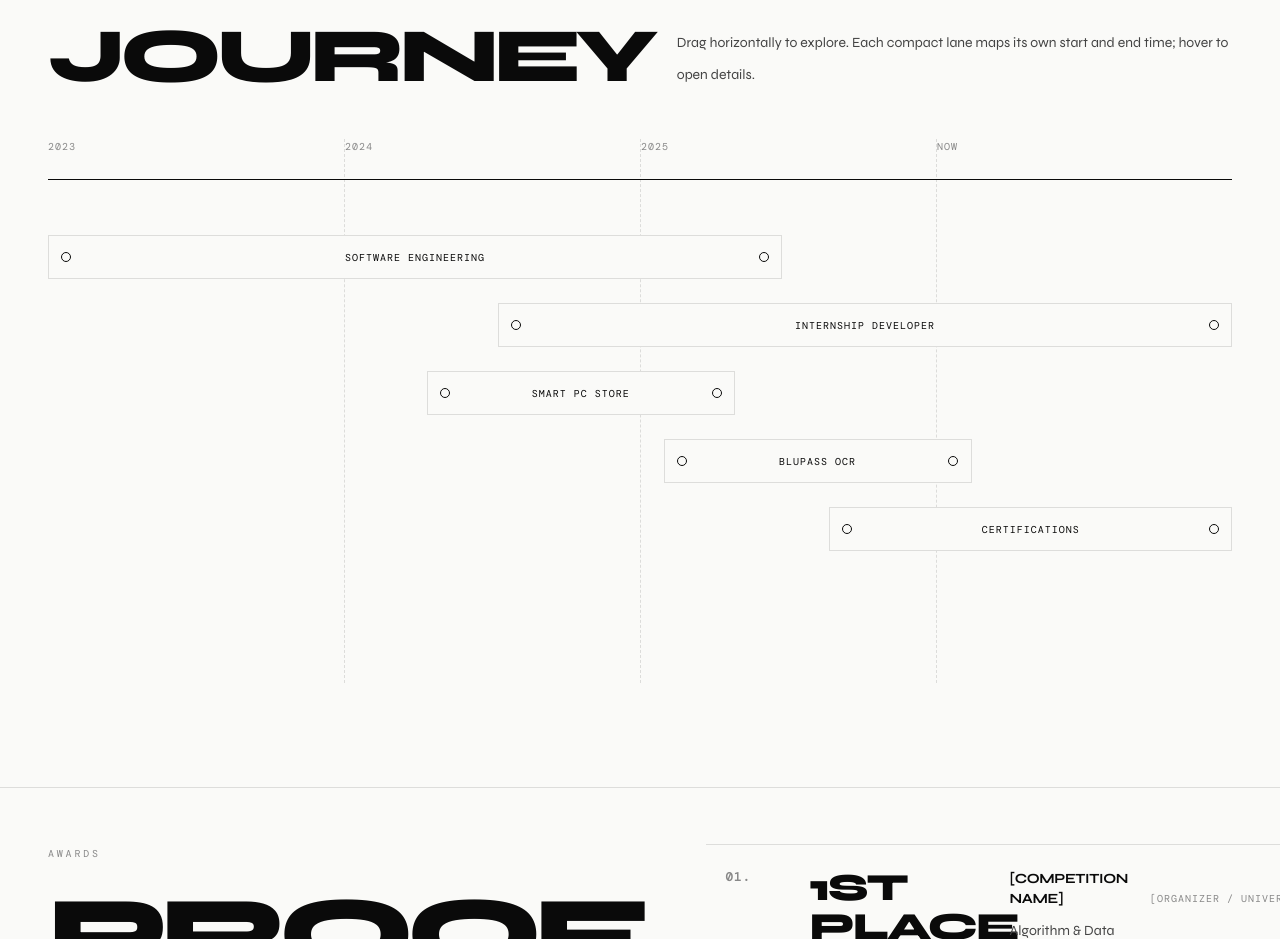
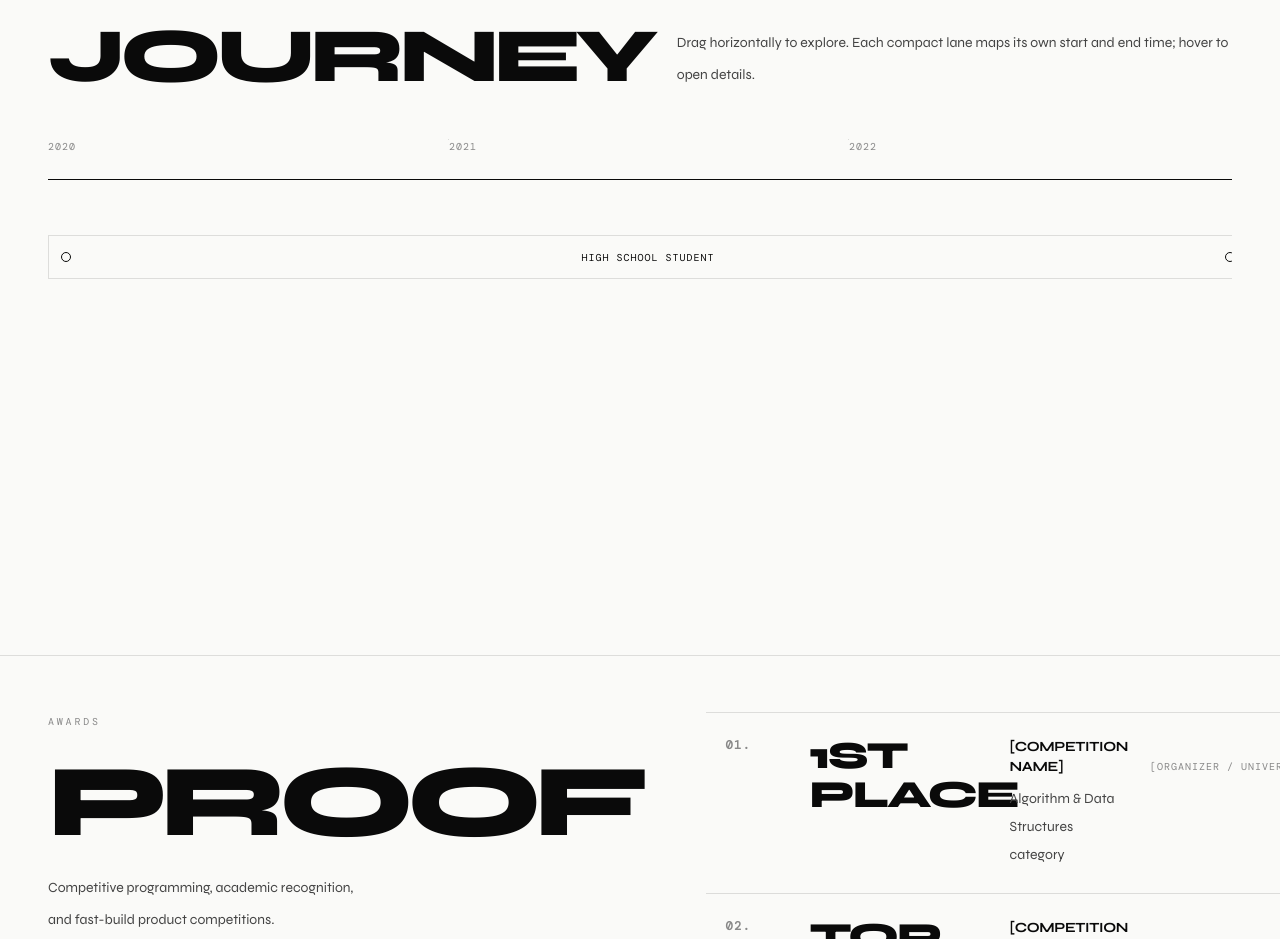
Before and after one commit to ldanh270/portfolio, a Next.js app: page /about in a window 1280 px wide. Shown: the part 1800-2739 px from the top of the page. Built offline with nearby package versions, Linux system fonts and the light colour scheme; a web font is replaced by a local one.

Commit message:
feat: add data for timeline

```diff
--- a/src/app/about/page.tsx
+++ b/src/app/about/page.tsx
@@ -3,6 +3,7 @@ import Link from "next/link";
 import { AboutAwards } from "@/components/sections/about/AboutAwards";
 import { AboutCertificates } from "@/components/sections/about/AboutCertificates";
 import { AboutTimeline } from "@/components/sections/about/AboutTimeline";
+import { AboutExperience } from "@/components/sections/about/AboutExperience";
 import { AboutGrid } from "@/components/sections/about/AboutGrid";
 import { FadeIn } from "@/components/ui/FadeIn";
 import { MarqueeText } from "@/components/ui/MarqueeText";
@@ -77,7 +78,6 @@ export default function AboutPage() {
 
 			<RevealLine />
 			<AboutTimeline />
-
 
 			<AboutAwards />
 			<AboutCertificates />
--- a/src/app/globals.css
+++ b/src/app/globals.css
@@ -78,3 +78,13 @@ body {
 		animation-iteration-count: 1 !important;
 	}
 }
+
+@layer utilities {
+	.no-scrollbar::-webkit-scrollbar {
+		display: none;
+	}
+	.no-scrollbar {
+		-ms-overflow-style: none;
+		scrollbar-width: none;
+	}
+}
--- a/src/components/layout/Footer.tsx
+++ b/src/components/layout/Footer.tsx
@@ -9,6 +9,7 @@ export function Footer() {
 			<Link href="/">
 				<Image
 					src="/logo.svg"
+					loading="eager"
 					alt={site.name}
 					width={60}
 					height={60}
--- a/src/components/layout/Header.tsx
+++ b/src/components/layout/Header.tsx
@@ -17,6 +17,7 @@ export function Header() {
 				<Link href="/">
 					<Image
 						src="/logo.svg"
+						loading="eager"
 						alt={site.name}
 						width={60}
 						height={60}
--- a/src/components/sections/about/AboutExperience.tsx
+++ b/src/components/sections/about/AboutExperience.tsx
@@ -1,91 +1,208 @@
+"use client";
+
+import { motion } from "framer-motion";
+import type { CSSProperties } from "react";
 import { FadeIn } from "@/components/ui/FadeIn";
-import { StaggerItem, StaggerList } from "@/components/ui/StaggerList";
+import { RadialHover } from "@/components/ui/RadialHover";
 
 type Experience = {
-	period: string;
+	year: string;
 	role: string;
 	company: string;
 	type: string;
 	description: string;
 	tags: string[];
+	startYear: number;
+	durationYears: number;
 };
+
+const YEAR_WIDTH = 150; // px per year
 
 const experiences: Experience[] = [
 	{
-		period: "2024 — Now",
+		year: "2023",
+		role: "Freelance Fullstack Developer",
+		company: "Independent",
+		type: "Freelance",
+		description:
+			"Delivering web apps, mobile apps, and AI-powered chatbot solutions for clients across various industries.",
+		tags: ["Next.js", "React Native", "LangChain"],
+		startYear: 0,
+		durationYears: 2,
+	},
+	{
+		year: "2024",
 		role: "Software Engineer Intern (Part-time)",
 		company: "[Company Name]",
 		type: "Internship",
 		description:
 			"Building and maintaining production features across the full stack. Working with React, Node.js, and PostgreSQL in a real-world engineering team.",
 		tags: ["React", "Node.js", "PostgreSQL"],
+		startYear: 1,
+		durationYears: 2,
 	},
 	{
-		period: "2023 — Now",
-		role: "Freelance Fullstack Developer",
-		company: "Independent",
-		type: "Freelance",
-		description:
-			"Delivering web apps, mobile apps, and AI-powered chatbot solutions for clients across various industries.",
-		tags: ["Next.js", "React Native", "LangChain"],
+		year: "2025",
+		role: "Full-stack Developer",
+		company: "OUTFIZ",
+		type: "Full-time",
+		description: "Production frontend work across real product flows, interface details, and feature delivery.",
+		tags: ["React", "TypeScript", "Tailwind"],
+		startYear: 2,
+		durationYears: 1,
+	},
+	{
+		year: "2026",
+		role: "Senior Fullstack Engineer",
+		company: "TechCorp",
+		type: "Full-time",
+		description: "Building scalable, modern applications with a strong eye for interface detail and long-term maintainability.",
+		tags: ["React", "Node.js", "TypeScript", "AWS"],
+		startYear: 3,
+		durationYears: 2,
+	},
+	{
+		year: "2028",
+		role: "Tech Lead",
+		company: "FutureVentures",
+		type: "Full-time",
+		description: "Leading engineering teams on AI-powered products and cloud infrastructure.",
+		tags: ["React", "Node.js", "AI/ML", "Kubernetes"],
+		startYear: 5,
+		durationYears: 1,
 	},
 ];
 
+const years = ["2023", "2024", "2025", "2026", "2027", "2028", "2029"];
+
+function ExperienceCard({ experience }: { experience: Experience }) {
+	const left = experience.startYear * YEAR_WIDTH;
+	const width = experience.durationYears * YEAR_WIDTH;
+
+	return (
+		<div
+			className="group absolute z-10 h-24 hover:z-50 focus-within:z-50"
+			style={
+				{
+					left: `${left}px`,
+					top: 0,
+					width: `${width}px`,
+				} as CSSProperties
+			}
+		>
+			<article className="pointer-events-none absolute bottom-full left-0 z-60 w-fit border border-brand-border bg-brand-white p-4 opacity-0 shadow-[8px_8px_0_#0a0a0a] transition duration-300 group-hover:pointer-events-auto group-hover:opacity-100 group-hover:-translate-y-2 mb-2">
+				<header className="mb-3 flex items-start justify-between gap-4">
+					<p className="font-mono text-[10px] uppercase tracking-widest text-brand-gray">
+						{experience.type}
+					</p>
+					<time className="font-mono text-[10px] uppercase tracking-widest text-brand-gray">
+						{experience.year}
+					</time>
+				</header>
+				<h3 className="text-lg font-extrabold uppercase leading-tight tracking-tighter w-fit max-w-xs">
+					{experience.role}
+				</h3>
+				<p className="mt-2 font-mono text-[10px] uppercase leading-5 tracking-widest text-brand-gray">
+					{experience.company}
+				</p>
+				<p className="mt-3 text-sm leading-6 text-[#444] max-w-sm">{experience.description}</p>
+				<div className="mt-3 flex flex-wrap gap-2">
+					{experience.tags.map((tag) => (
+						<span
+							key={tag}
+							className="border border-brand-border px-2 py-1 font-mono text-[9px] uppercase tracking-widest"
+						>
+							{tag}
+						</span>
+					))}
+				</div>
+			</article>
+			<RadialHover
+				className="z-10 h-full w-full cursor-grab border border-brand-border bg-brand-white active:cursor-grabbing transition-all group-hover:bg-brand-black group-hover:text-brand-white"
+				contentClassName="flex h-full w-full items-center justify-center px-3 text-center"
+				ariaLabel={`${experience.role}, ${experience.year}`}
+			>
+				<div className="flex flex-col items-center gap-1">
+					<span className="h-2 w-2 rounded-full border border-current bg-brand-white group-hover:bg-brand-black" />
+					<span className="truncate px-2 font-mono text-[9px] uppercase tracking-widest">
+						{experience.role.split(" ").slice(0, 2).join(" ")}
+					</span>
+					<span className="font-mono text-[10px] uppercase tracking-widest text-brand-gray group-hover:text-brand-white/60">
+						{experience.year}
+					</span>
+				</div>
+			</RadialHover>
+		</div>
+	);
+}
+
 export function AboutExperience() {
 	return (
-		<section className="grid border-b border-brand-border px-6 py-12 sm:px-12 lg:grid-cols-[0.32fr_1fr] lg:gap-14">
-			<FadeIn className="mb-10 lg:mb-0" y={28}>
+		<section className="relative border-b border-brand-border px-6 py-18 sm:px-12 overflow-hidden">
+			<header className="mb-12 grid gap-6 lg:grid-cols-[0.36fr_1fr]">
+				<FadeIn y={24}>
 					<p className="mb-5 font-mono text-[10px] uppercase leading-5 tracking-[0.24em] text-brand-gray">
 						Experience
 					</p>
 					<h2 className="text-[clamp(2.6rem,6vw,5.5rem)] font-extrabold uppercase leading-[0.92] tracking-[-0.07em]">
 						Work
 					</h2>
-				<p className="mt-5 max-w-xs text-sm leading-7 text-[#444]">
-					Production work across web, mobile, and AI products.
+				</FadeIn>
+				<FadeIn
+					y={20}
+					className="max-w-2xl lg:self-end"
+				>
+					<p className="text-sm leading-8 text-[#444]">
+						Drag horizontally to explore my work journey. Hover over each card to see details and technologies used.
 					</p>
 				</FadeIn>
+			</header>
 
-			<StaggerList className="relative border-t border-brand-border before:absolute before:left-[92px] before:top-0 before:hidden before:h-full before:w-px before:bg-brand-border md:before:block">
-				{experiences.map((exp, index) => (
-					<StaggerItem key={`${exp.period}-${exp.role}`}>
-						<article className="group grid gap-5 border-b border-brand-border py-7 transition-colors duration-300 hover:bg-brand-black hover:px-5 hover:text-brand-white md:grid-cols-[92px_28px_1fr]">
-							<time className="font-mono text-[10px] uppercase leading-5 tracking-widest text-brand-gray group-hover:text-brand-white/60">
-								{exp.period}
-							</time>
-							<div className="relative hidden md:block">
-								<span className="absolute left-1/2 top-1.5 h-3 w-3 -translate-x-1/2 rounded-full border border-brand-black bg-brand-white group-hover:border-brand-white group-hover:bg-brand-black" />
-							</div>
-							<div>
-								<div className="mb-3 flex flex-wrap items-center gap-3">
-									<span className="font-mono text-[10px] uppercase tracking-widest text-brand-gray group-hover:text-brand-white/60">
-										{String(index + 1).padStart(2, "0")} / {exp.type}
-									</span>
-									<span className="font-mono text-[10px] uppercase tracking-widest text-brand-gray group-hover:text-brand-white/60">
-										{exp.company}
+			<div className="overflow-x-auto overflow-y-hidden no-scrollbar" style={{ minHeight: "320px", WebkitOverflowScrolling: "touch" }}>
+				<motion.div
+					drag="x"
+					dragConstraints={{ left: -(years.length * YEAR_WIDTH - 800), right: 0 }}
+					dragElastic={0.08}
+					className="relative cursor-grab active:cursor-grabbing flex-none"
+					style={{
+						minHeight: "320px",
+						width: `${years.length * YEAR_WIDTH}px`,
+						flexShrink: 0,
+						display: "block"
+					}}
+				>
+					<div className="absolute left-0 right-0 top-10 h-px bg-brand-border" />
+
+					<div
+						className="absolute left-0 right-0 top-0 gap-x-6"
+						style={{
+							minHeight: "320px",
+							display: "grid",
+							gridTemplateColumns: `repeat(${years.length}, ${YEAR_WIDTH}px)`,
+						}}
+					>
+						{years.map((year) => (
+							<div
+								key={year}
+								className="relative h-full border-l border-dashed border-brand-border first:border-l-0"
+							>
+								<span className="absolute top-0 font-mono text-[10px] uppercase tracking-widest text-brand-gray">
+									{year}
 								</span>
 							</div>
-								<h3 className="text-2xl font-extrabold uppercase leading-tight tracking-tight sm:text-3xl">
-									{exp.role}
-								</h3>
-								<p className="mt-3 max-w-2xl text-sm leading-7 text-[#444] group-hover:text-brand-white/75">
-									{exp.description}
-								</p>
-								<div className="mt-5 flex flex-wrap gap-2">
-									{exp.tags.map((tag) => (
-										<span
-											key={tag}
-											className="border border-brand-border px-2.5 py-1 font-mono text-[10px] uppercase tracking-widest group-hover:border-brand-white/30"
-										>
-											{tag}
-										</span>
 						))}
 					</div>
+
+					<div className="absolute left-0 right-0 top-24">
+						{experiences.map((exp) => (
+							<ExperienceCard
+								key={`${exp.year}-${exp.role}`}
+								experience={exp}
+							/>
+						))}
 					</div>
-						</article>
-					</StaggerItem>
-				))}
-			</StaggerList>
+				</motion.div>
+			</div>
 		</section>
 	);
 }
--- a/src/components/sections/about/AboutTimeline.tsx
+++ b/src/components/sections/about/AboutTimeline.tsx
@@ -18,80 +18,70 @@ type CareerEntry = {
 	place: string;
 	description: string;
 	lane: number;
-	startOffset: number;
-	endOffset: number;
 };
+
+const years = ["2020", "2021", "2022", "2023", "2024", "2025", "2026", "Now"];
+const YEAR_WIDTH = 400; // px per year
 
 const careerEntries: CareerEntry[] = [
 	{
 		type: "education",
-		start: "2023",
-		end: "2025",
-		title: "Software Engineering",
-		place: "FUDN",
+		start: "2020",
+		end: "2023",
+		title: "High School Student",
+		place: "Hoang Hoa Tham High School Da Nang",
 		description:
-			"Systems, algorithms, databases, AI fundamentals, and software architecture foundation.",
+			"Advanced math class. Coursework in physics, computer science, and English. Graduated with honors.",
 		lane: 0,
-		startOffset: 0,
-		endOffset: 62,
 	},
 	{
 		type: "experience",
-		start: "2024",
+		start: "2026",
 		end: "Now",
-		title: "Internship Developer",
-		place: "OUTFIZ · Ohtez project",
+		title: "Full-stack Developer",
+		place: "OUTFIZ",
 		description:
 			"Production frontend work across real product flows, interface details, and feature delivery.",
 		lane: 1,
-		startOffset: 38,
-		endOffset: 100,
+	},
+	{
+		type: "education",
+		start: "2023",
+		end: "Now",
+		title: "University Student - Software Engineering",
+		place: "FPT University Da Nang",
+		description:
+			"Comprehensive software engineering curriculum. Coursework in data structures, algorithms, databases, and web development.",
+		lane: 2,
 	},
 	{
 		type: "experience",
-		start: "2024",
-		end: "2024",
-		title: "Smart PC Store",
-		place: "Side Project",
-		description: "Commerce interface for PC discovery, product browsing, and configuration flow.",
-		lane: 2,
-		startOffset: 32,
-		endOffset: 58,
-	},
-	{
-		type: "experience",
-		start: "2024",
-		end: "2024",
-		title: "BluPass OCR",
-		place: "Side Project",
+		start: "2026",
+		end: "Now",
+		title: "Freelancer",
+		place: "Self-employed",
 		description:
-			"OCR workflow for extracting, checking, and structuring document data from images.",
+			"Full-stack development for various clients, delivering tailored software solutions to meet specific business needs.",
 		lane: 3,
-		startOffset: 52,
-		endOffset: 78,
-	},
-	{
-		type: "education",
-		start: "2024",
-		end: "Now",
-		title: "Certifications",
-		place: "Google Certified Educator, etc.",
-		description:
-			"Professional learning signals across education, product thinking, and technical practice.",
-		lane: 4,
-		startOffset: 66,
-		endOffset: 100,
 	},
 ];
 
-const years = ["2023", "2024", "2025", "Now"];
+function getStartOffset(year: string): number {
+	const index = years.indexOf(year);
+	return index >= 0 ? index * YEAR_WIDTH : 0;
+}
+
+function getEndOffset(year: string): number {
+	const index = years.indexOf(year);
+	return index >= 0 ? index * YEAR_WIDTH : years.length * YEAR_WIDTH;
+}
 
 function getLaneWidth(entry: CareerEntry) {
-	return `${entry.endOffset - entry.startOffset}%`;
+	return `${getEndOffset(entry.end) - getStartOffset(entry.start)}px`;
 }
 
 function TimelinePopup({ entry }: { entry: CareerEntry }) {
-	const opensDown = entry.lane < 3;
+	const opensDown = entry.lane < 2;
 	const positionClass =
 		opensDown ?
 			"top-[calc(100%+1.75rem)] group-hover:translate-y-1"
@@ -99,7 +89,7 @@ function TimelinePopup({ entry }: { entry: CareerEntry }) {
 
 	return (
 		<article
-			className={`pointer-events-none absolute left-0 z-60 w-72 border border-brand-border bg-brand-white p-5 opacity-0 shadow-[8px_8px_0_#0a0a0a] transition duration-300 group-hover:pointer-events-auto group-hover:opacity-100 ${positionClass}`}
+			className={`pointer-events-none absolute left-0 z-60 w-fit border border-brand-border bg-brand-white p-5 opacity-0 shadow-[8px_8px_0_#0a0a0a] transition duration-300 group-hover:pointer-events-auto group-hover:opacity-100 ${positionClass}`}
 		>
 			<header className="mb-4 flex items-start justify-between gap-4">
 				<p className="font-mono text-[10px] uppercase tracking-widest text-brand-gray">
@@ -109,7 +99,7 @@ function TimelinePopup({ entry }: { entry: CareerEntry }) {
 					{entry.start} — {entry.end}
 				</time>
 			</header>
-			<h3 className="text-xl font-extrabold uppercase leading-tight tracking-tighter">
+			<h3 className="text-xl w-fit font-extrabold uppercase leading-tight tracking-tighter">
 				{entry.title}
 			</h3>
 			<p className="mt-3 font-mono text-[10px] uppercase leading-5 tracking-widest text-brand-gray">
@@ -126,7 +116,7 @@ function TimelineLane({ entry }: { entry: CareerEntry }) {
 			className="group absolute z-10 h-11 hover:z-50 focus-within:z-50"
 			style={
 				{
-					left: `${entry.startOffset}%`,
+					left: `${getStartOffset(entry.start)}px`,
 					top: `${entry.lane * 4.25}rem`,
 					width: getLaneWidth(entry),
 				} as CSSProperties
@@ -178,17 +168,40 @@ export function AboutTimeline() {
 					</FadeIn>
 				</header>
 
-				<div className="h-auto min-h-136 overflow-x-auto overflow-y-visible pb-8 scrollbar-thin">
+				<div
+					className="relative overflow-x-auto overflow-y-hidden no-scrollbar"
+					style={{
+						minHeight: `${careerEntries.length * 66 + 180}px`,
+						WebkitOverflowScrolling: "touch",
+					}}
+				>
+					<div className="pointer-events-none absolute inset-x-0 top-10 h-px bg-brand-border" />
+					<TimelineRevealLine className="pointer-events-none absolute inset-x-0 top-10 h-px bg-brand-black" />
 					<motion.div
 						drag="x"
-						dragConstraints={{ left: -520, right: 0 }}
+						dragConstraints={{
+							left: -((years.length - 1) * YEAR_WIDTH - years.length * 48 * 2),
+							right: 0,
+						}}
 						dragElastic={0.08}
-						className="relative min-h-136 min-w-260 cursor-grab active:cursor-grabbing"
+						className="relative cursor-grab active:cursor-grabbing flex-none"
+						style={{
+							minHeight: `${careerEntries.length * 66 + 180}px`,
+							width: `${years.length * YEAR_WIDTH}px`,
+							flexShrink: 0,
+							display: "block",
+						}}
 					>
-						<div className="absolute left-0 right-0 top-10 h-px bg-brand-border" />
-						<TimelineRevealLine className="absolute left-0 right-0 top-10 h-px bg-brand-black" />
-
-						<div className="absolute left-0 right-0 top-0 grid min-h-136 grid-cols-4">
+						<div
+							className="absolute left-0 top-0"
+							style={{
+								minHeight: `${careerEntries.length * 66 + 180}px`,
+								display: "grid",
+								gridTemplateColumns: `repeat(${years.length}, ${YEAR_WIDTH}px)`,
+								gridTemplateRows: 1,
+								width: `${years.length * YEAR_WIDTH}px`,
+							}}
+						>
 							{years.map((year) => (
 								<div
 									key={year}
--- a/src/components/sections/home/Hero.tsx
+++ b/src/components/sections/home/Hero.tsx
@@ -32,6 +32,7 @@ export function Hero() {
 				<Image
 					src="/avatar.png"
 					fill
+					sizes="(max-width: 768px) 86vw, (max-width: 800px) 70vw, 33vw"
 					alt="Le Duc Anh"
 					className="object-contain object-bottom"
 					priority
--- a/src/components/ui/RevealText.tsx
+++ b/src/components/ui/RevealText.tsx
@@ -1,6 +1,7 @@
 "use client";
 
 import { motion, useReducedMotion } from "framer-motion";
+import { useEffect, useState } from "react";
 import type { ReactNode } from "react";
 
 type RevealTextProps = {
@@ -13,15 +14,19 @@ const ease = [0.22, 1, 0.36, 1] as const;
 
 export function RevealText({ delay = 0, className, children }: RevealTextProps) {
 	const shouldReduceMotion = useReducedMotion();
+	const [isReady, setIsReady] = useState(false);
+
+	useEffect(() => {
+		setIsReady(true);
+	}, []);
 
 	return (
 		<span className={`inline-block overflow-hidden ${className ?? ""}`}>
 			<motion.span
 				className="inline-block"
 				initial={shouldReduceMotion ? { opacity: 1 } : { y: "115%", rotate: 2, opacity: 0 }}
-				whileInView={{ y: "0%", rotate: 0, opacity: 1 }}
+				animate={shouldReduceMotion || isReady ? { y: "0%", rotate: 0, opacity: 1 } : undefined}
 				transition={{ duration: shouldReduceMotion ? 0 : 0.9, ease, delay }}
-				viewport={{ once: true, margin: "-10% 0px" }}
 			>
 				{children}
 			</motion.span>
--- a/src/components/ui/TimelineReveal.tsx
+++ b/src/components/ui/TimelineReveal.tsx
@@ -3,13 +3,13 @@
 import { motion, type Variants } from "framer-motion";
 import type { CSSProperties, ReactNode } from "react";
 
-const ease = [0.22, 1, 0.36, 1] as const;
+const ease = [0.36, 1, 0.36, 1] as const;
 
 const timelineContainer: Variants = {
 	hidden: {},
 	show: {
 		transition: {
-			staggerChildren: 0.09,
+			staggerChildren: 0.5,
 			delayChildren: 0.14,
 		},
 	},
@@ -17,12 +17,12 @@ const timelineContainer: Variants = {
 
 const timelineItem: Variants = {
 	hidden: { opacity: 0, y: 20, filter: "blur(6px)" },
-	show: { opacity: 1, y: 0, filter: "blur(0px)", transition: { duration: 0.65, ease } },
+	show: { opacity: 1, y: 0, filter: "blur(0px)", transition: { duration: 1, ease } },
 };
 
 const timelineLine: Variants = {
 	hidden: { scaleX: 0 },
-	show: { scaleX: 1, transition: { duration: 1, ease } },
+	show: { scaleX: 1, transition: { duration: 3, ease } },
 };
 
 type TimelineRevealProps = {
@@ -47,7 +47,11 @@ export function TimelineReveal({ children, className }: TimelineRevealProps) {
 
 export function TimelineRevealItem({ children, className, style }: TimelineRevealProps) {
 	return (
-		<motion.div variants={timelineItem} className={className} style={style}>
+		<motion.div
+			variants={timelineItem}
+			className={className}
+			style={style}
+		>
 			{children}
 		</motion.div>
 	);
```
Also changed, not shown: 1 other file (tests, documents, lock files or other folders). Lines whose indentation alone changed are shown as unchanged.
